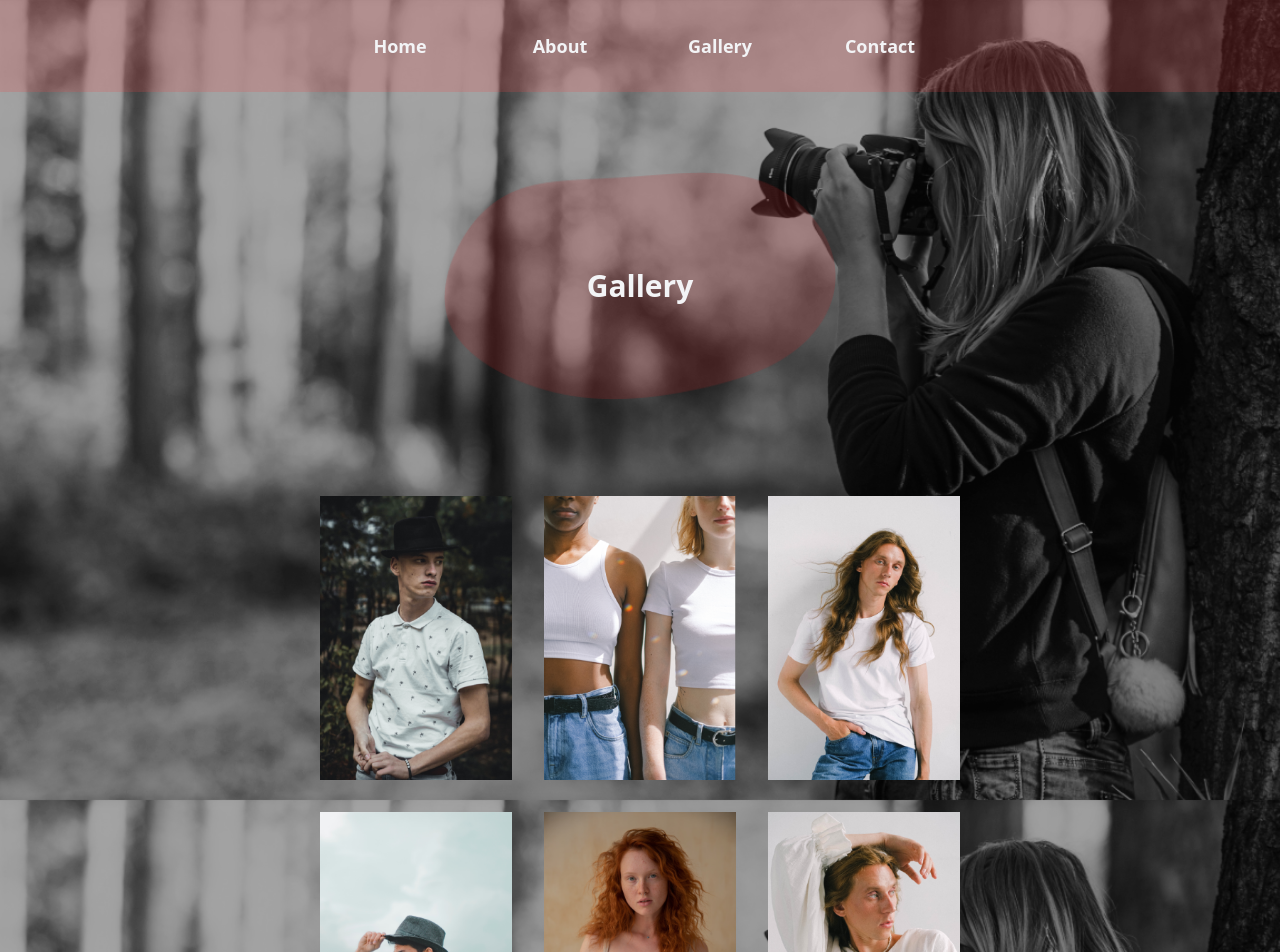
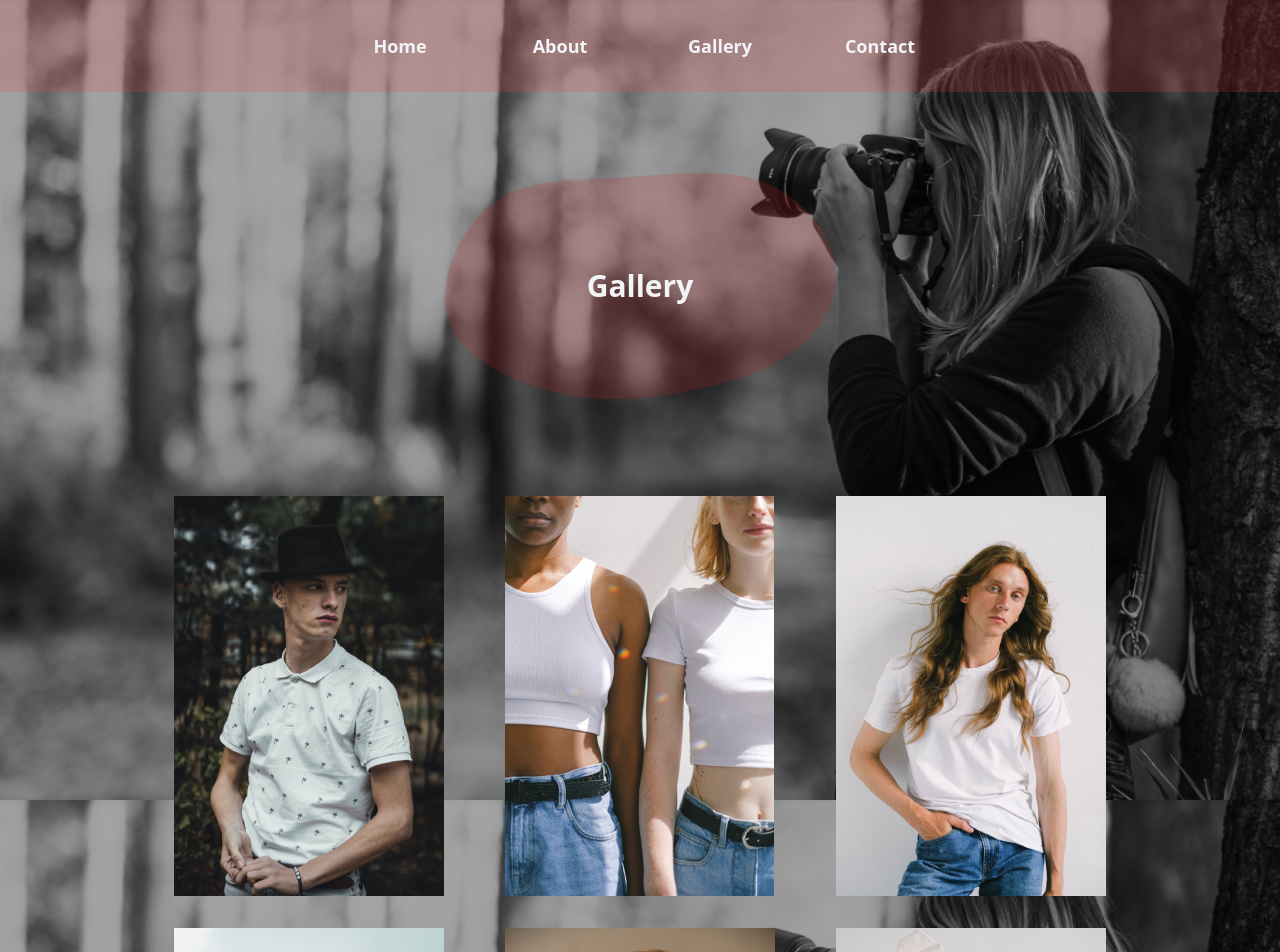
Before and after one commit to fojanb/Fojan-Portfolio, a React (Create React App) app: page /gallery in a window 1280 px wide. Shown: the top 952 px of the page. Built offline with nearby package versions, Linux system fonts and the light colour scheme.

Commit message:
Gallery Grid Updated

```diff
--- a/src/components/Gallery/Gallery.js
+++ b/src/components/Gallery/Gallery.js
@@ -11,7 +11,7 @@ const Gallery = () => {
     <div className="pb-36">
       {/* <hr className="w-5/6 m-auto opacity-40" /> */}
       <p className="bg-blob2 bg-contain bg-center bg-no-repeat flex text-left items-center justify-center text-gray-100 font-bold text-3xl py-24 mt-20 mb-16 sm:bg-red-500 sm:bg-opacity-20 sm:w-5/6 sm:m-auto sm:rounded-2xl sm:mt-8 sm:p-2 sm:text-sm sm:bg-none md:bg-red-500 md:bg-opacity-20 md:w-5/6 md:m-auto md:mt-8 md:rounded-2xl md:p-2 md:text-xl md:bg-none">Gallery</p>
-      <div className="grid grid-rows-2 grid-cols-3 gap-8 text-gray-100 w-1/2 m-auto py-8 sm:grid-cols-1 sm:gap-4">
+      <div className="grid grid-rows-2 grid-cols-3 gap-8 text-gray-100 w-3/4 m-auto py-8 lg:w-3/4 md:grid-cols-1 md:w-1/2 galaxy:w-1/2 sm:grid-cols-1 sm:gap-4">
         <div className="flex items-center justify-center">
           <img src={img1} alt="" />
         </div>
```
